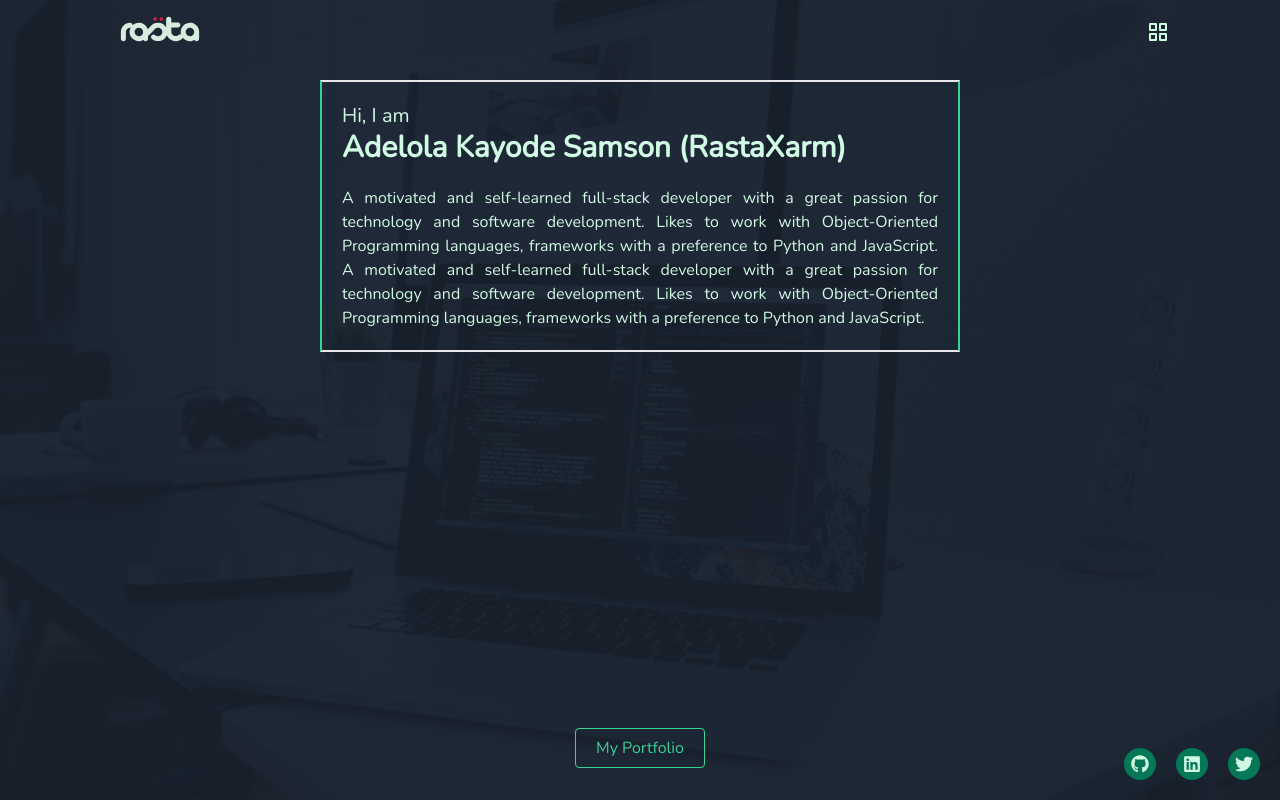
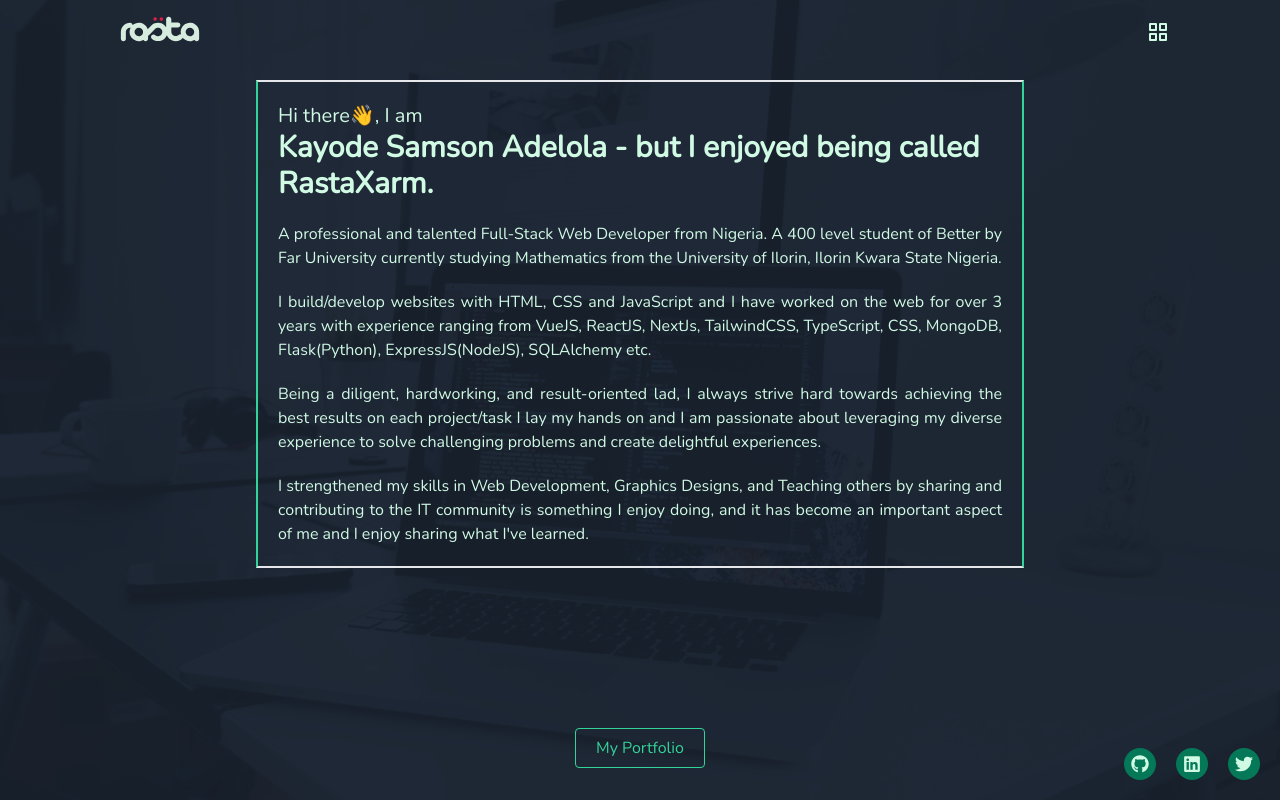
Before and after one commit to xarmzon/rasta, a Next.js app: page /about in a window 1280 px wide. Built offline with nearby package versions, Linux system fonts and the light colour scheme.

Commit message:
update about page

```diff
--- a/pages/about.tsx
+++ b/pages/about.tsx
@@ -35,21 +35,41 @@ const AboutMe = () => {
       >
         <motion.div
           variants={box}
-          className="w-full  md:w-[80vh] border-2 border-x-primary-400 md:mx-auto p-5"
+          className="w-full  md:w-[60vw] border-2 border-x-primary-400 md:mx-auto p-3 pr-4 md:p-5"
         >
-          <h5 className="text-xl font-extralight">Hi, I am</h5>
-          <h3 className="text-3xl font-bold">
-            Adelola Kayode Samson (RastaXarm)
+          <h5 className="text-xs md:text-xl font-extralight">
+            Hi there👋, I am
+          </h5>
+          <h3 className="md:text-3xl text-lg font-bold">
+            Kayode Samson Adelola - but I enjoyed being called RastaXarm.
           </h3>
-          <p className="mt-5 text-justify">
-            A motivated and self-learned full-stack developer with a great
-            passion for technology and software development. Likes to work with
-            Object-Oriented Programming languages, frameworks with a preference
-            to Python and JavaScript. A motivated and self-learned full-stack
-            developer with a great passion for technology and software
-            development. Likes to work with Object-Oriented Programming
-            languages, frameworks with a preference to Python and JavaScript.
-          </p>
+          <div className="text-xs sm:text-sm md:text-base">
+            <p className="mt-5 text-justify">
+              A professional and talented Full-Stack Web Developer from Nigeria.
+              A 400 level student of Better by Far University currently studying
+              Mathematics from the University of Ilorin, Ilorin Kwara State
+              Nigeria.
+            </p>
+            <p className="mt-5 text-justify">
+              I build/develop websites with HTML, CSS and JavaScript and I have
+              worked on the web for over 3 years with experience ranging from
+              VueJS, ReactJS, NextJs, TailwindCSS, TypeScript, CSS, MongoDB,
+              Flask(Python), ExpressJS(NodeJS), SQLAlchemy etc.
+            </p>
+            <p className="mt-5 text-justify">
+              Being a diligent, hardworking, and result-oriented lad, I always
+              strive hard towards achieving the best results on each
+              project/task I lay my hands on and I am passionate about
+              leveraging my diverse experience to solve challenging problems and
+              create delightful experiences.
+            </p>
+            <p className="mt-5 text-justify">
+              I strengthened my skills in Web Development, Graphics Designs, and
+              Teaching others by sharing and contributing to the IT community is
+              something I enjoy doing, and it has become an important aspect of
+              me and I enjoy sharing what I've learned.
+            </p>
+          </div>
         </motion.div>
         <NexPageLinkButton url="/portfolio" text="My Portfolio" />
       </motion.div>
```
